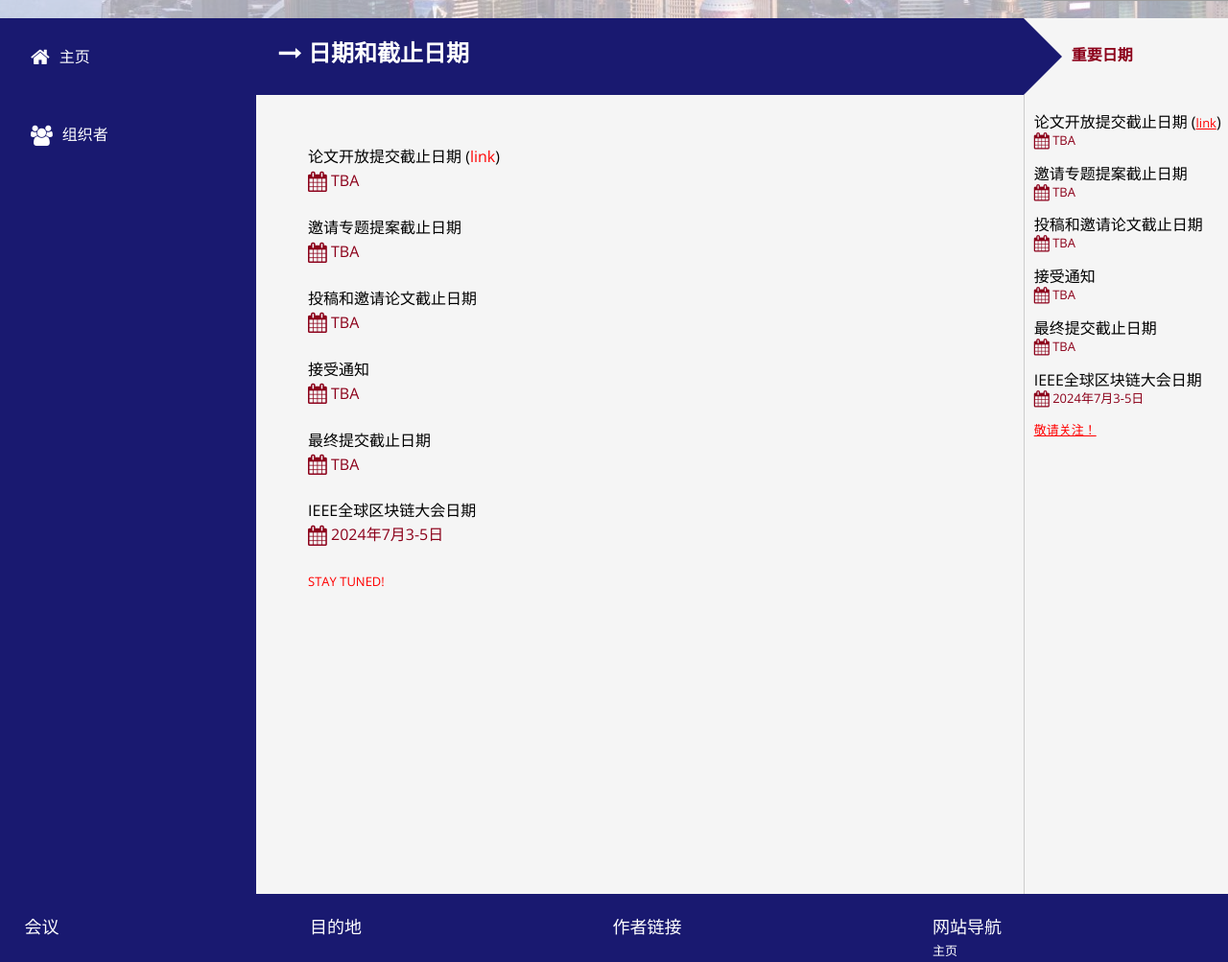
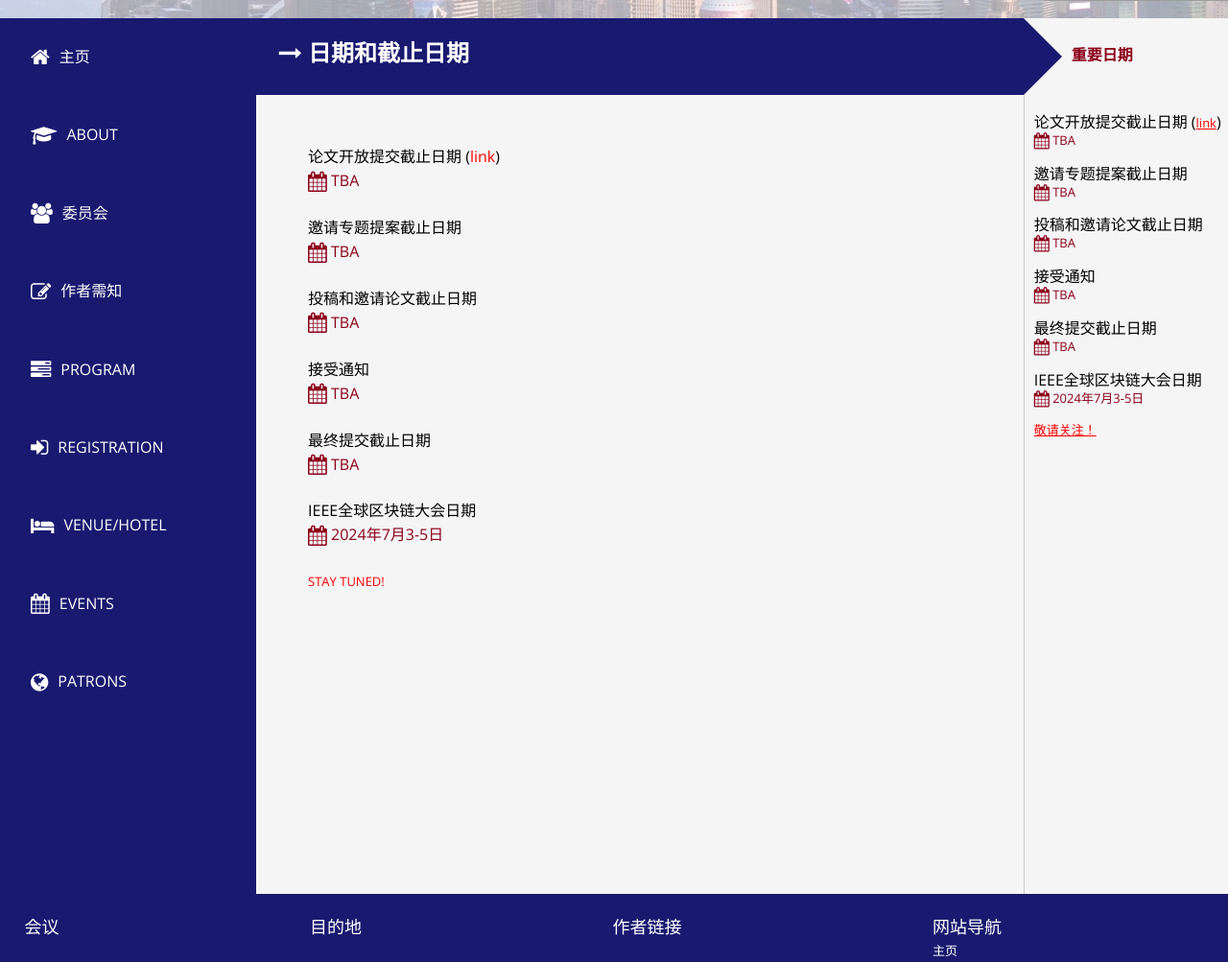
Before and after one commit to Tongji-Blockchain/GBC-web-chinese, a PHP site: page /dates.php in a window 1280 px wide. Shown: the part 301-1304 px from the top of the page at 96% size. Run offline with PHP 8.4, Linux system fonts and the light colour scheme; some libraries are stand-ins or nearby versions; grey boxes are pictures that could not be loaded.

Commit message:
新增内容与导航页

```diff
--- a/header-left-bar.php
+++ b/header-left-bar.php
@@ -120,27 +120,21 @@ $json = json_decode(file_get_contents('configuration/config.json'), true);
 					<li name="back" class="bold" style="font-size: x-large">IEEE <?php echo $json['meta']['conferenceName'];?><a href="#" class="slide-back"><i class="fa fa-lg fa-arrow-circle-left" aria-hidden="true"></i></a></li>
 					<li name="home"><a href="index.php"><i class="fa fa-lg fa-home" aria-hidden="true"></i>主页</a></li>
 
-					<li name="organizers"><a href="organizers.php"><i class="fa fa-lg fa-users" aria-hidden="true"></i>组织者</a></li>
+					<li name="about"><a href="about.php"><i class="fa fa-lg fa-graduation-cap" aria-hidden="true"></i>ABOUT</a></li>
 
-					<!-- <li name="registration"><a href="registration.php"><i class="fa fa-lg fa-sign-in" aria-hidden="true"></i>REGISTRATION</a></li> -->
+					<li name="organizers"><a href="organizers.php"><i class="fa fa-lg fa-users" aria-hidden="true"></i>委员会</a></li>
 
-					<!-- <li name="hotel"><a href="hotel.php"><i class="fa fa-lg fa-bed" aria-hidden="true"></i>HOTEL</a></li> -->
+					<li name="authors"><a href="authors.php"><i class="fa fa-lg fa-pencil-square-o" aria-hidden="true"></i>作者需知</a></li>
 
-					<!-- <li name="hotel"><a href="technical-program.php"><i class="fa fa-lg fa-tasks" aria-hidden="true"></i>TECHNICAL PROGRAM</a></li>
+					<li name="hotel"><a href="technical-program.php"><i class="fa fa-lg fa-tasks" aria-hidden="true"></i>PROGRAM</a></li>
 
-					<li name="hotel"><a href="workshops.php"><i class="fa fa-lg fa-wrench" aria-hidden="true"></i>WORKSHOPS</a></li>
+					<li name="registration"><a href="registration.php"><i class="fa fa-lg fa-sign-in" aria-hidden="true"></i>REGISTRATION</a></li>
+
+					<li name="hotel"><a href="hotel.php"><i class="fa fa-lg fa-bed" aria-hidden="true"></i>VENUE/HOTEL</a></li>
 
 					<li name="events"><a href="events.php"><i class="fa fa-lg fa-calendar" aria-hidden="true"></i>EVENTS</a></li>
 
-					<li name="authors"><a href="authors.php"><i class="fa fa-lg fa-pencil-square-o" aria-hidden="true"></i>AUTHORS</a></li>
-
-					<li name="students"><a href="student-router.php"><i class="fa fa-lg fa-graduation-cap" aria-hidden="true"></i>STUDENTS</a></li>
-
-					<li name="visa-information"><a href="visa-information.php"><i class="fa fa-lg fa-globe" aria-hidden="true"></i>VISA INFORMATION</a></li>
-
-					<li name="organizers"><a href="organizers.php"><i class="fa fa-lg fa-users" aria-hidden="true"></i>ORGANIZERS</a></li>
-
-					<li name="visa-information"><a href="sponsors.php"><i class="fa fa-lg fa-thumbs-up" aria-hidden="true"></i>SPONSORS</a></li> -->
+					<li name="visa-information"><a href="sponsors.php"><i class="fa fa-lg fa-globe" aria-hidden="true"></i>PATRONS</a></li>
 
 
 				</ul>
```
Also changed, not shown: about.php (renamed from index.php, +5 -5 lines).
